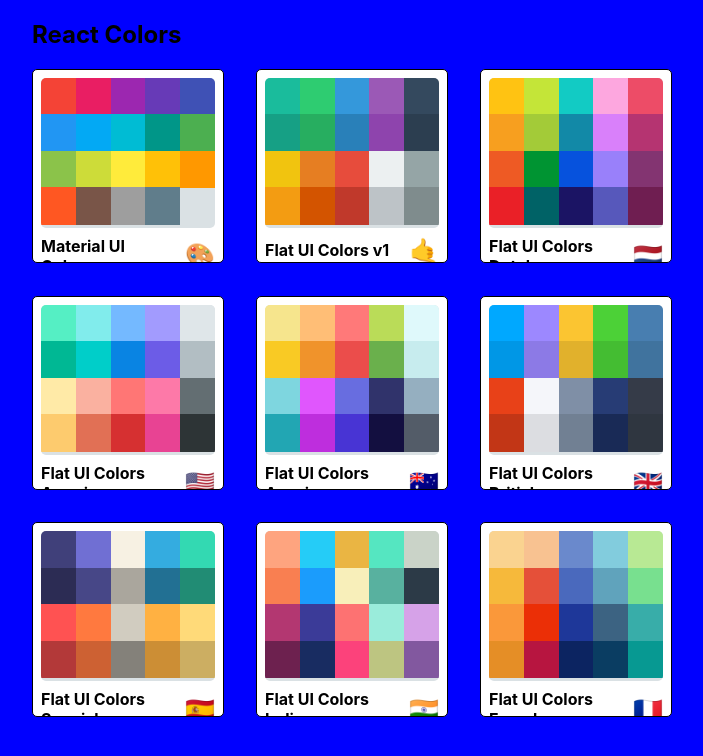
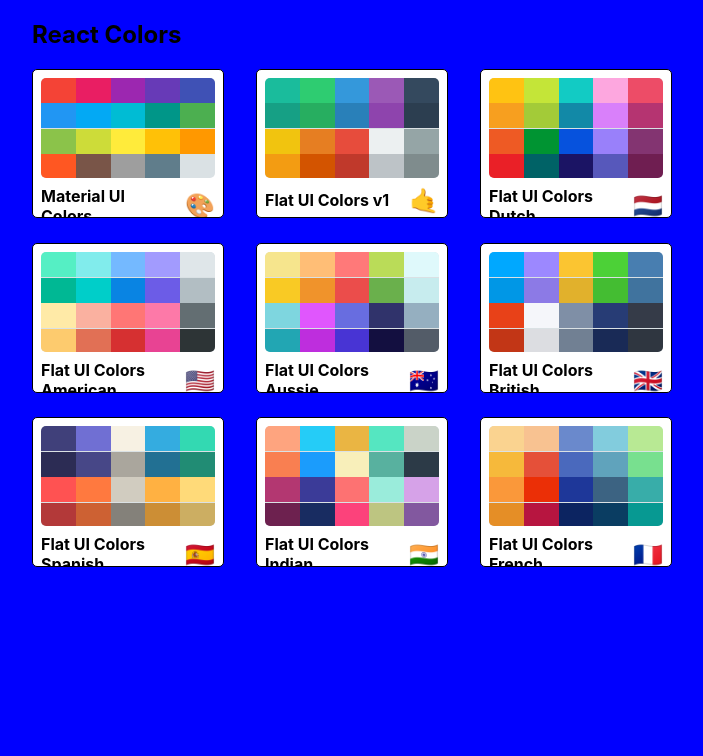
Before and after one commit to DrYoussefTemraz/ColorsApp-Youssef, a React (Create React App) app: page / in a window 1280 px wide. Shown: the top 756 px of the page, without its empty margins (288-991 px from the left). Built offline with nearby package versions, Linux system fonts and the light colour scheme.

Commit message:
change css inline block display

```diff
--- a/src/MiniPalette.js
+++ b/src/MiniPalette.js
@@ -14,7 +14,7 @@
   },
   colors: {
     backgroundColor: "#dae1e4",
-    height: "150px",
+    height: "100px",
     width: "100%",
     borderRadius: "5px",
     overflow: "hidden",
@@ -36,10 +36,11 @@
   miniColor: {
     height: "25%",
     width: "20%",
-    float: "left",
+    display: "inline-block",
+    // float: "left",
     margin: "0 auto",
     position: "relative",
-    marginBottom: "-1px",
+    marginBottom: "-3.5px",
   },
 };
 
```
